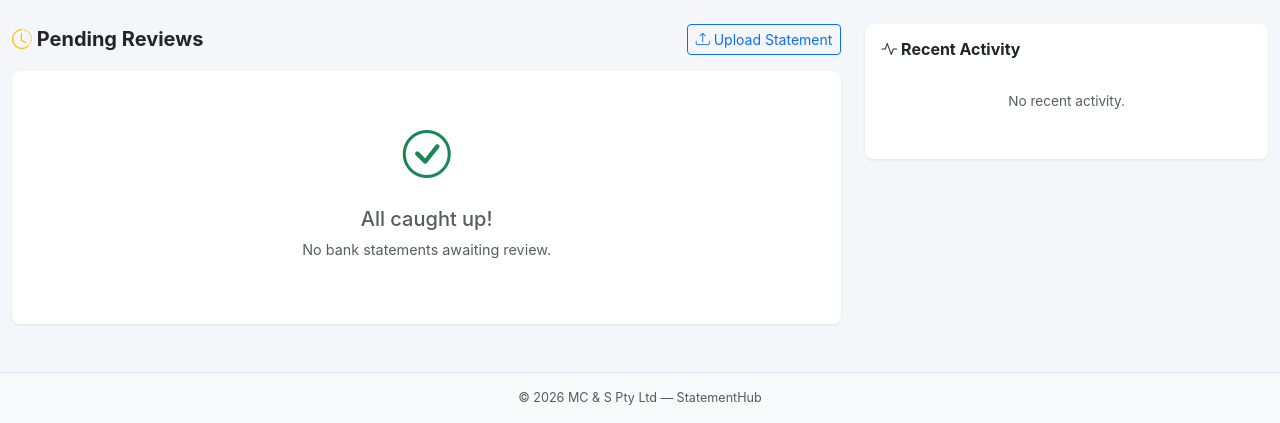
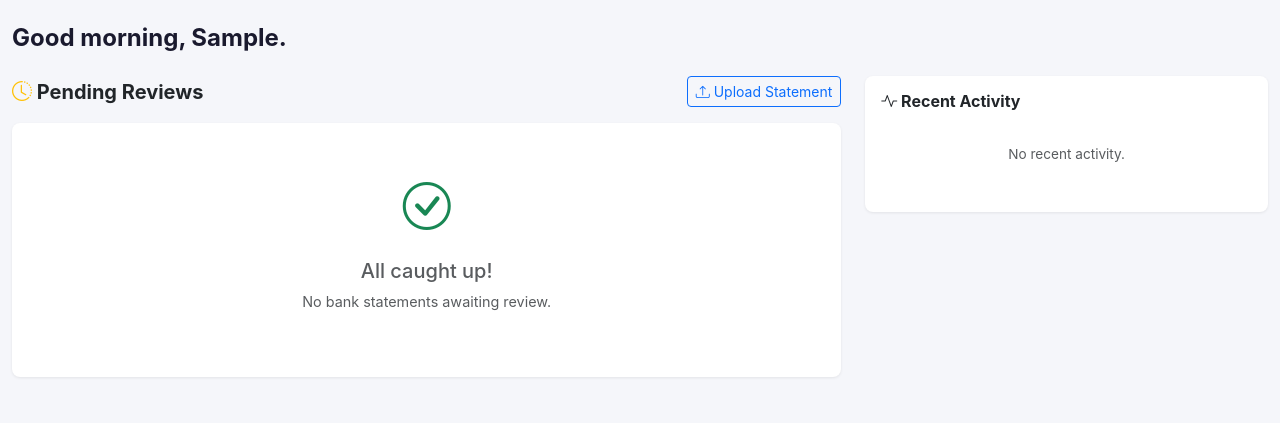
Before and after one commit to faceless-truth/mcs-platform, a Django app: page / in a window 1280 px wide. Shown: the part 54-477 px from the top of the page. Run offline with Django 5.2, Linux system fonts and the light colour scheme; the visitor is signed in with stand-in values (Sample User, id 1); data that the repository does not hold is empty.

Commit message:
Add personalised time-based greeting to dashboard (Good morning/afternoon/evening)

```diff
--- a/review/views.py
+++ b/review/views.py
@@ -223,7 +223,22 @@ def review_dashboard(request):
     # Learning stats
     total_patterns = TransactionPattern.objects.count()
 
+    # Time-based greeting (Melbourne time)
+    from datetime import datetime
+    import zoneinfo
+    now = datetime.now(zoneinfo.ZoneInfo("Australia/Melbourne"))
+    hour = now.hour
+    if hour < 12:
+        greeting = "Good morning"
+    elif hour < 17:
+        greeting = "Good afternoon"
+    else:
+        greeting = "Good evening"
+    first_name = request.user.first_name or request.user.username.capitalize()
+
     context = {
+        "greeting": greeting,
+        "first_name": first_name,
         "pending_jobs": pending_jobs,
         "completed_jobs": completed_jobs,
         "activities": activities,
--- a/templates/review/dashboard.html
+++ b/templates/review/dashboard.html
@@ -74,6 +74,11 @@
 {% endblock %}
 
 {% block content %}
+<!-- Personalised Greeting -->
+<div class="mb-4">
+    <h4 class="fw-bold" style="color: #1a1a2e;">{{ greeting }}, {{ first_name }}.</h4>
+</div>
+
 <div class="row g-4">
     <!-- Left: Pending Reviews -->
     <div class="col-lg-8">
```
